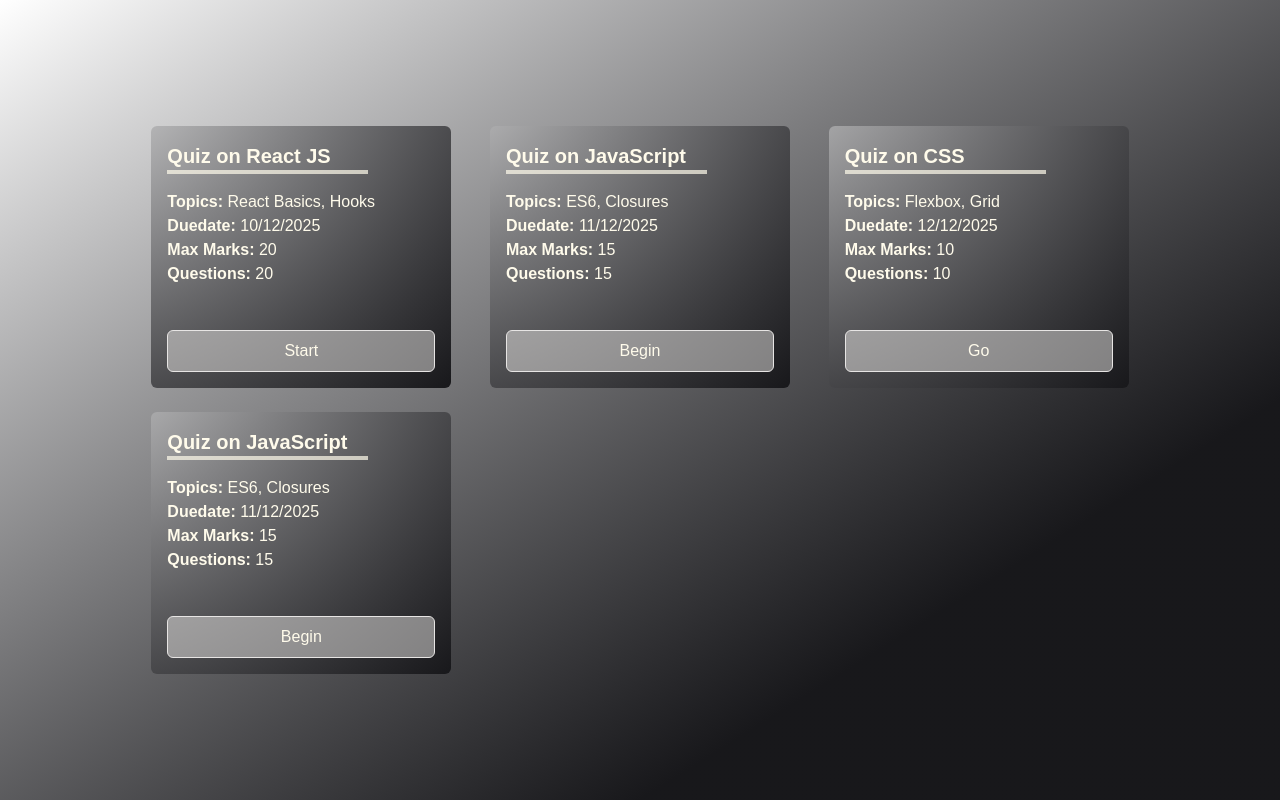
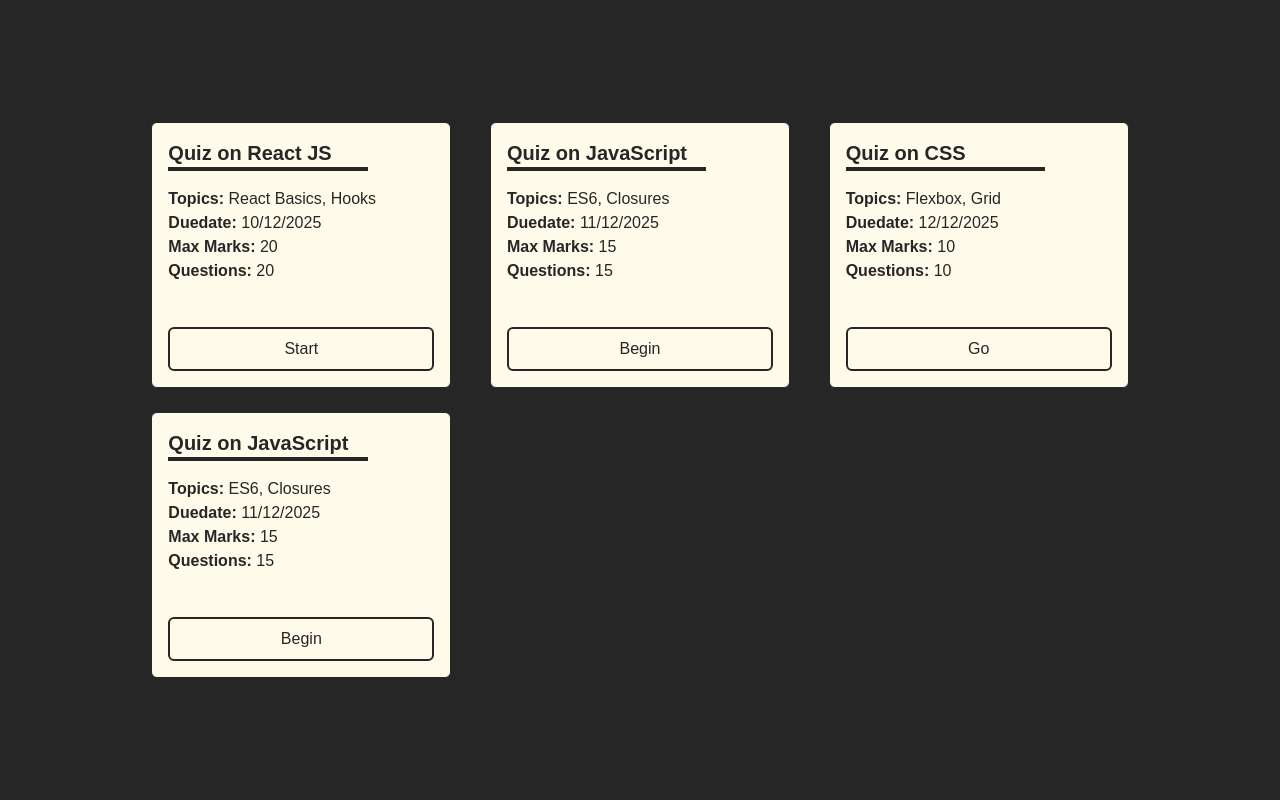
Before and after one commit to AnubhabR/Flexi-Web, a React (Vite) app: page / in a window 1280 px wide. Built offline with nearby package versions, Linux system fonts and the light colour scheme; a web font is replaced by a local one.

Commit message:
feat{added a basic sidebar}

```diff
--- a/src/App.jsx
+++ b/src/App.jsx
@@ -54,7 +54,7 @@ function App() {
   ];
 
   return (
-    <div className="bg-linear-to-br  from-white to-zinc-900 to-75% flex justify-center items-center min-h-screen">
+    <div className="bg-neutral-800 flex justify-center items-center min-h-screen">
       <Grid items={quizzes} />
       {/* <Table data={users} /> */}
     </div>
--- a/src/components/card.jsx
+++ b/src/components/card.jsx
@@ -14,12 +14,12 @@ function Card(props) {
   };
 
   return (
-    <div className="flex flex-col gap-4 w-1/5 min-w-[300px] bg-radial-[at_-50%_-50%] from-white/75 from-10% to-zinc-900 to-100% border-white rounded-md p-4">
+    <div className="flex flex-col gap-4 w-1/5 min-w-[300px] text-neutral-800 bg-amber-50 border rounded-md p-4">
       {props.cardtitle &&
         renderItems(props.cardtitle, (title, key) => (
           <div className="flex flex-col" key={`cardtitle-${key}`}>
-            <h2 className="text-xl text-amber-50 font-semibold">{title}</h2>
-            <hr className="border-2 border-amber-50/70 w-3/4" />
+            <h2 className="text-xl text-neutral-800 font-semibold">{title}</h2>
+            <hr className="border-2 border-neutral-800 w-3/4" />
           </div>
         ))}
 
@@ -27,7 +27,7 @@ function Card(props) {
         <div>
           {props.topics &&
             renderItems(props.topics, (topic, key) => (
-              <div className="flex flex-col text-amber-50" key={`topic-${key}`}>
+              <div className="flex flex-col" key={`topic-${key}`}>
                 <p>
                   <b>Topics: </b>
                   {topic}
@@ -36,10 +36,7 @@ function Card(props) {
             ))}
           {props.duedate &&
             renderItems(props.duedate, (date, key) => (
-              <div
-                className="flex flex-col text-amber-50"
-                key={`duedate-${key}`}
-              >
+              <div className="flex flex-col " key={`duedate-${key}`}>
                 <p>
                   <b>Duedate: </b>
                   {date}
@@ -48,10 +45,7 @@ function Card(props) {
             ))}
           {props.maxmarks &&
             renderItems(props.maxmarks, (mark, key) => (
-              <div
-                className="flex flex-col text-amber-50"
-                key={`maxmarks-${key}`}
-              >
+              <div className="flex flex-col " key={`maxmarks-${key}`}>
                 <p>
                   <b>Max Marks: </b>
                   {mark}
@@ -60,10 +54,7 @@ function Card(props) {
             ))}
           {props.questions &&
             renderItems(props.questions, (question, key) => (
-              <div
-                className="flex flex-col text-amber-50"
-                key={`questions-${key}`}
-              >
+              <div className="flex flex-col " key={`questions-${key}`}>
                 <p>
                   <b>Questions: </b>
                   {question}
@@ -79,7 +70,7 @@ function Card(props) {
             renderItems(props.label, (label, key) => (
               <label
                 htmlFor={`input-field-${key}`}
-                className="text-amber-50/75"
+                className=""
                 key={`label-${key}`}
               >
                 {label}
@@ -90,7 +81,7 @@ function Card(props) {
               <input
                 type="text"
                 id={`input-field-${key}`}
-                className="flex bg-gray-700 rounded-md p-2 text-amber-50 justify-center items-center border-0"
+                className="flex bg-gray-700 rounded-md p-2 justify-center items-center border-0"
                 placeholder={input}
                 key={`input-${key}`}
               />
@@ -101,7 +92,7 @@ function Card(props) {
       {props.btntext &&
         renderItems(props.btntext, (btn, key) => (
           <button
-            className="flex justify-center items-center bg-stone-200/50 border border-stone-200 text-amber-50 mt-7 py-2 px-4 rounded-md hover:cursor-pointer hover:bg-stone-200/80 hover:text-zinc-900 transition-colors duration-200"
+            className="flex justify-center items-center bg-amber-50 border-2 mt-7 py-2 px-4 rounded-md hover:cursor-pointer hover:bg-amber-100 hover:font-bold transition ease-in-out duration-200"
             key={`btn-${key}`}
           >
             {btn}
--- /dev/null
+++ b/src/components/sidebar.jsx
@@ -0,0 +1,18 @@
+function Sidebar(props) {
+  return (
+    <div className="flex flex-col bg-amber-50 p-4 rounded-md shadow-md">
+      <header className="flex w-full justify-center align-middle text-lg font-semibold">
+        Hi {props.user}
+      </header>
+      <main>
+        <ul>
+          {props.items.map((item, index) => (
+            <li key={index} className="py-2 px-4 hover:bg-amber-100">
+              {item}
+            </li>
+          ))}
+        </ul>
+      </main>
+    </div>
+  );
+}
```
